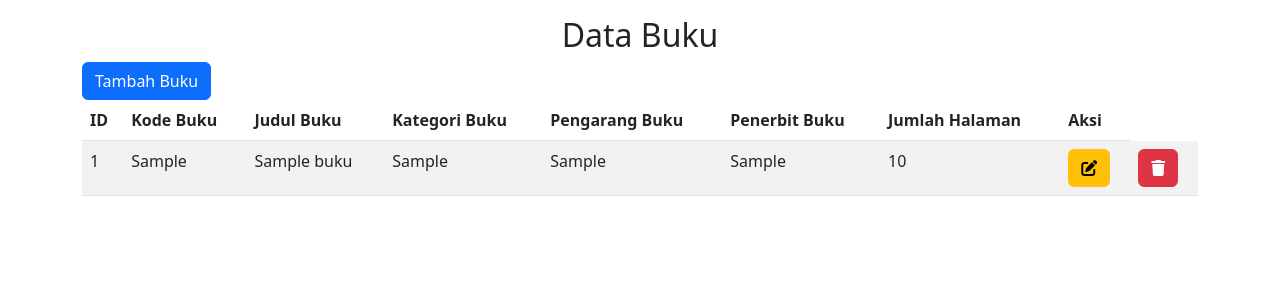
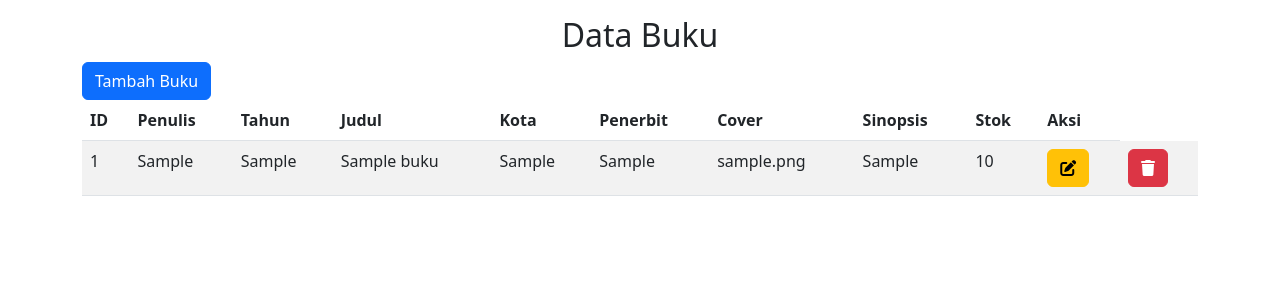
Before and after one commit to Hilmi26/kelompok-4, a PHP site: page /home.php in a window 1280 px wide. Shown: the part 56-356 px from the top of the page. Run offline with PHP 8.4, Linux system fonts and the light colour scheme; tables that the repository leaves empty or names only in its code hold one stand-in row (values such as "Sample post"); some libraries are stand-ins or nearby versions.

Commit message:
Update home.php

```diff
--- a/home.php
+++ b/home.php
@@ -77,12 +77,14 @@ include "config.php";
                 <thead>
                     <tr>
                         <th>ID</th>
-                        <th>Kode Buku</th>
-                        <th>Judul Buku</th>
-                        <th>Kategori Buku</th>
-                        <th>Pengarang Buku</th>
-                        <th>Penerbit Buku</th>
-                        <th>Jumlah Halaman</th>
+                        <th>Penulis</th>
+                        <th>Tahun</th>
+                        <th>Judul</th>
+                        <th>Kota</th>
+                        <th>Penerbit</th>
+                        <th>Cover</th>
+                        <th>Sinopsis</th>
+                        <th>Stok</th>
                         <th>Aksi</th>
                     </tr>
                 </thead>
@@ -115,12 +117,14 @@ include "config.php";
                     ?>
                         <tr>
                             <td><?= $no ?></td>
-                            <td><?= $data['kode_buku'] ?></td>
-                            <td><?= $data['judul_buku'] ?></td>
-                            <td><?= $data['kategori_buku'] ?></td>
-                            <td><?= $data['pengarang_buku'] ?></td>
-                            <td><?= $data['penerbit_buku'] ?></td>
-                            <td><?= $data['jumlah_halaman'];  ?></td>
+                            <td><?= $data['penulis'] ?></td>
+                            <td><?= $data['tahun'] ?></td>
+                            <td><?= $data['judul'] ?></td>
+                            <td><?= $data['kota'] ?></td>
+                            <td><?= $data['penerbit'] ?></td>
+                            <td><?= $data['cover']; ?></td>
+                            <td><?= $data['sinopsis']; ?></td>
+                            <td><?= $data['stok']; ?></td>
                             <td>
                                 <a class="btn btn-warning" href="edit.php?id=<?php echo $data['id']; ?>"><i class="fa-solid fa-pen-to-square"></i></a>
                             </td>
```
